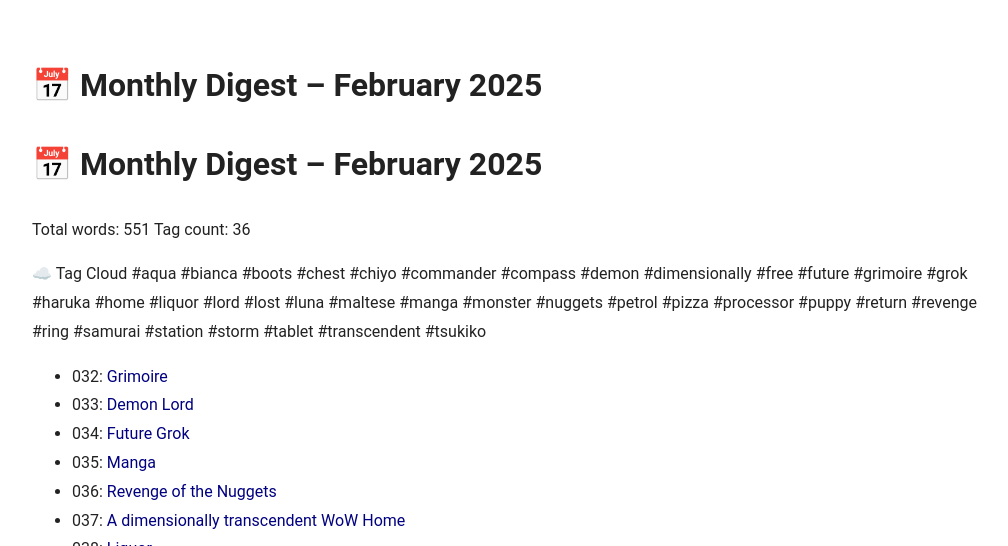
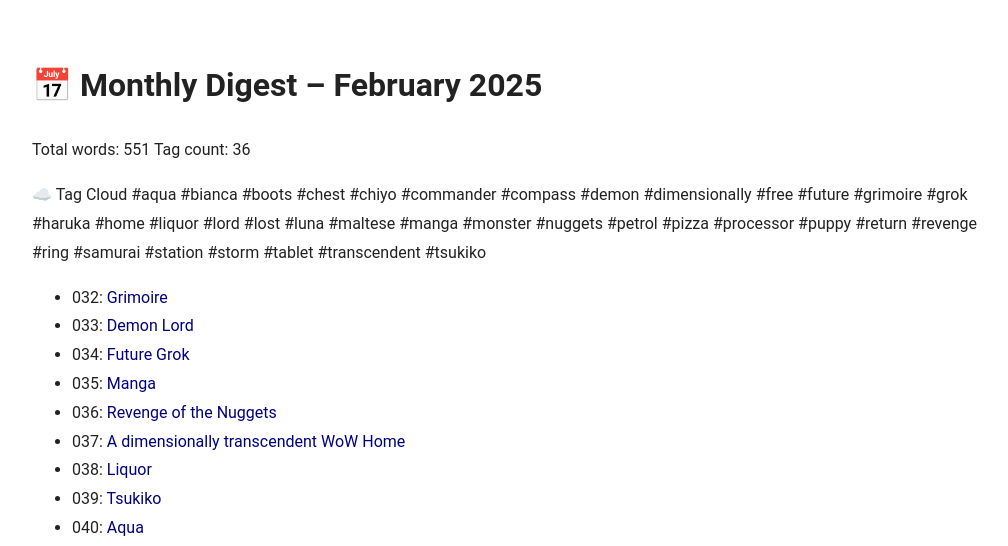
Before and after one commit to PhantomBlackOP/RSS, a Jekyll site: the page built from monthly/2025-02.md, in a window 1280 px wide and 900 px high, cut to the strip 354-900 px from the top of the window. Shown: the whole strip, without its empty margins (128-1136 px from the left). Built offline with Jekyll 4.4.1, drawn with Linux system fonts in a browser that asks for light colours; our own code applies the rules of GitHub Pages for plain Markdown files.

Commit message:
Update default.html

```diff
--- a/_layouts/default.html
+++ b/_layouts/default.html
@@ -150,7 +150,7 @@
  </header>
 </div>
   <main>
-    {% if page.title %}
+    {% if page.show_title and page.title %}
         <h1 style="text-align: left">{{ page.title }}</h1>
     {% endif %}
     <div style="text-align: left">{{ content }}</div>
```
